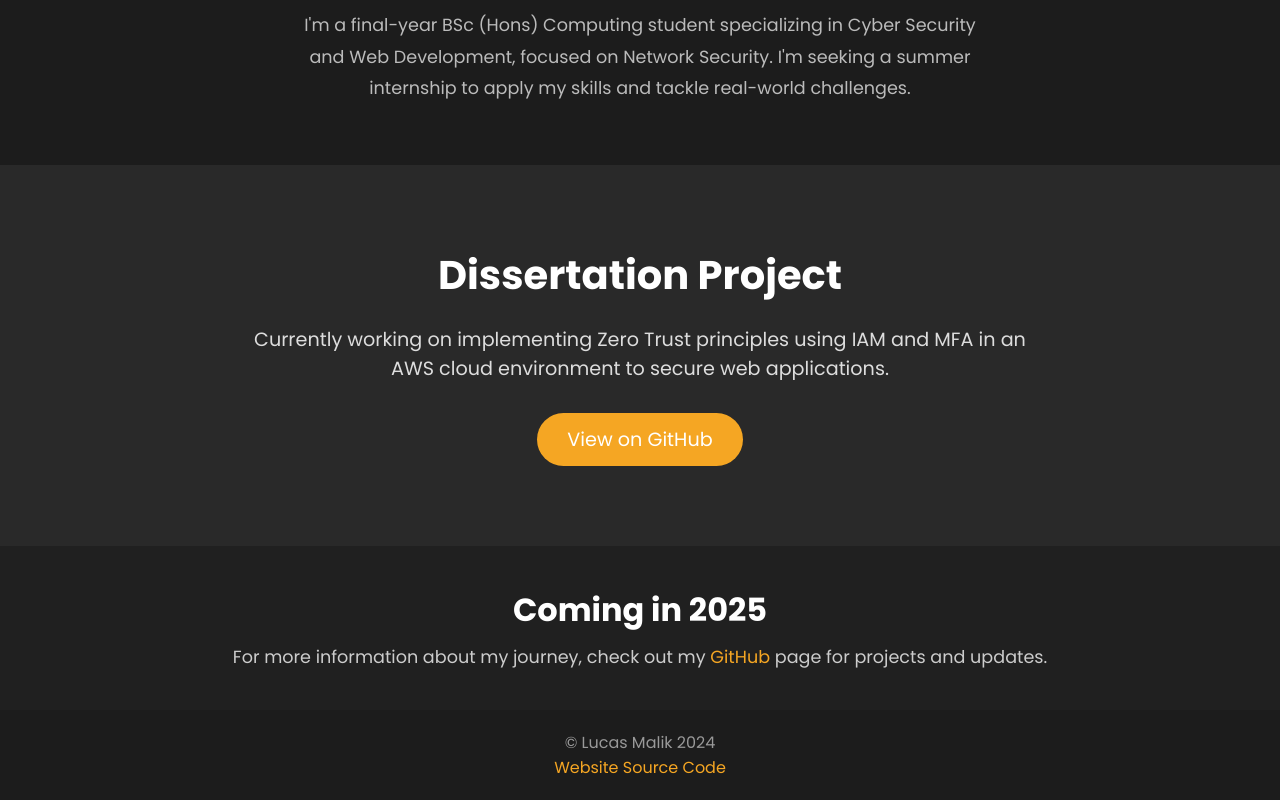
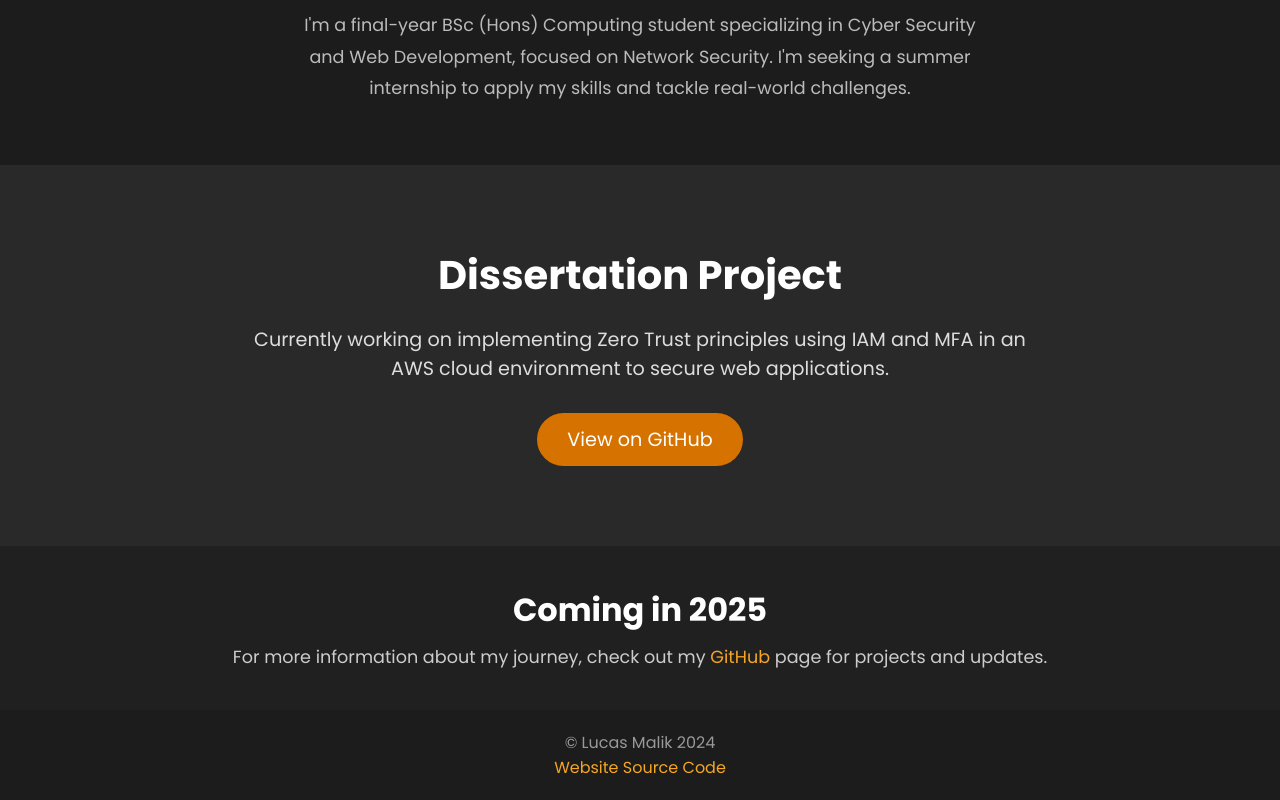
Before and after one commit to EXL-1/Portfolio-Website, a plain HTML site: page index.html in a window 1280 px wide. Shown: the part 937-1737 px from the top of the page. Drawn offline with Linux system fonts and the light colour scheme.

```diff
--- a/CSS Files/main.css
+++ b/CSS Files/main.css
@@ -191,7 +191,7 @@
     display: inline-block;
     padding: 12px 30px;
     color: #fff;
-    background-color: #f5a623;
+    background-color: #d67200;
     border-radius: 30px;
     font-size: 1.2rem;
     text-decoration: none;
```
